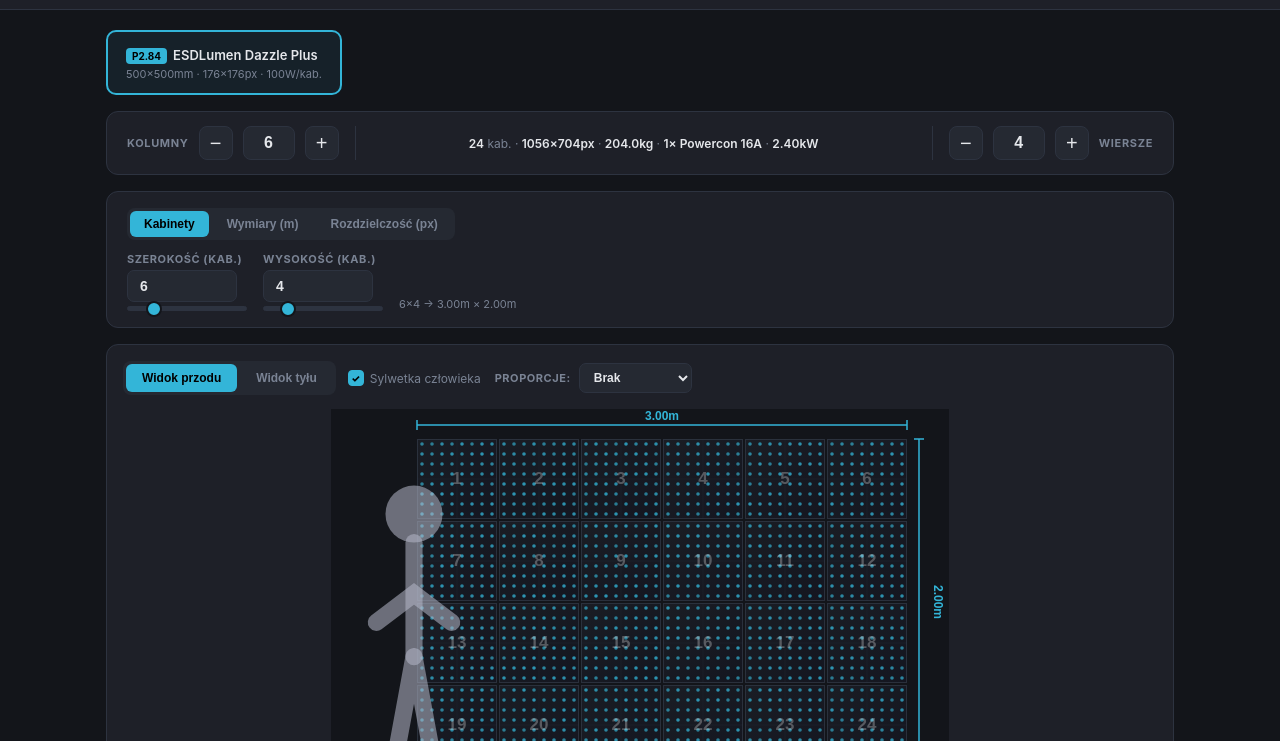
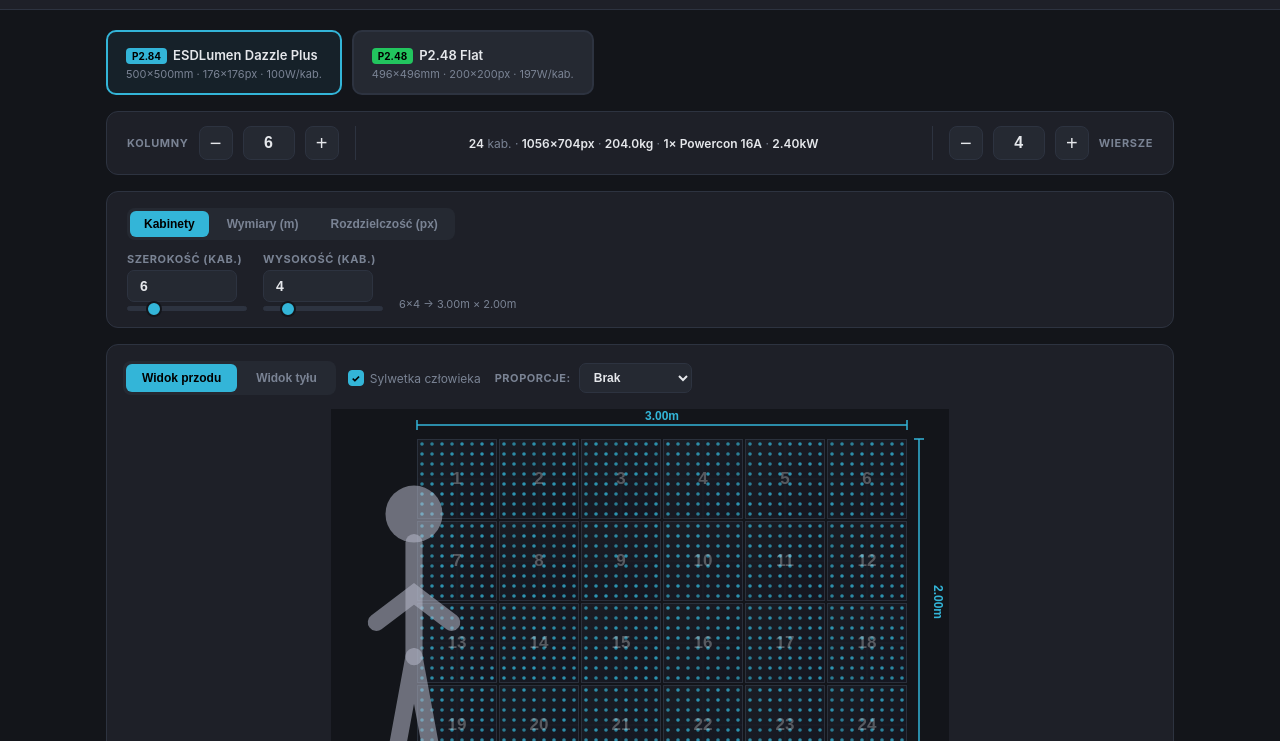
Before and after one commit to Maslak11/led-kit, a plain HTML site: page index.html in a window 1280 px wide. Shown: the part 59-800 px from the top of the page. Drawn offline with Linux system fonts and the light colour scheme.

Commit message:
Add P2.48 Flat model from spec sheet
496×496mm, 200×200px, pitch 2.48mm, 197W/kab., 7kg
Source: ad video wall - specka eng.pdf

Co-Authored-By: Claude Sonnet 4.6 <noreply@anthropic.com>

```diff
--- a/index.html
+++ b/index.html
@@ -23,6 +23,10 @@
     <div class="model-card active" onclick="selectModel('dazzle', this)">
       <span class="model-badge">P2.84</span><span class="model-info">ESDLumen Dazzle Plus</span>
       <div class="model-sub">500×500mm · 176×176px · 100W/kab.</div>
+    </div>
+    <div class="model-card" onclick="selectModel('p248', this)">
+      <span class="model-badge" style="background:#22c55e">P2.48</span><span class="model-info">P2.48 Flat</span>
+      <div class="model-sub">496×496mm · 200×200px · 197W/kab.</div>
     </div>
   </div>
 
--- a/js/models.js
+++ b/js/models.js
@@ -9,6 +9,14 @@ const MODELS = {
     maxW: 100,            // maks. pobór mocy [W]
     kg: 8.5,              // waga [kg]
     pitch: 2.84           // pixel pitch [mm]
+  },
+  p248: {
+    name: 'P2.48 Flat',
+    wmm: 496, hmm: 496,   // gabaryty fizyczne kabinetu [mm]
+    pw: 200, ph: 200,     // rozdzielczość kabinetu [px] — 496mm / 2.48mm = 200px
+    maxW: 197,            // maks. pobór mocy [W] — 800W/m² × (0.496×0.496)m²
+    kg: 7.0,              // waga [kg]
+    pitch: 2.48           // pixel pitch [mm]
   }
 };
 
```
